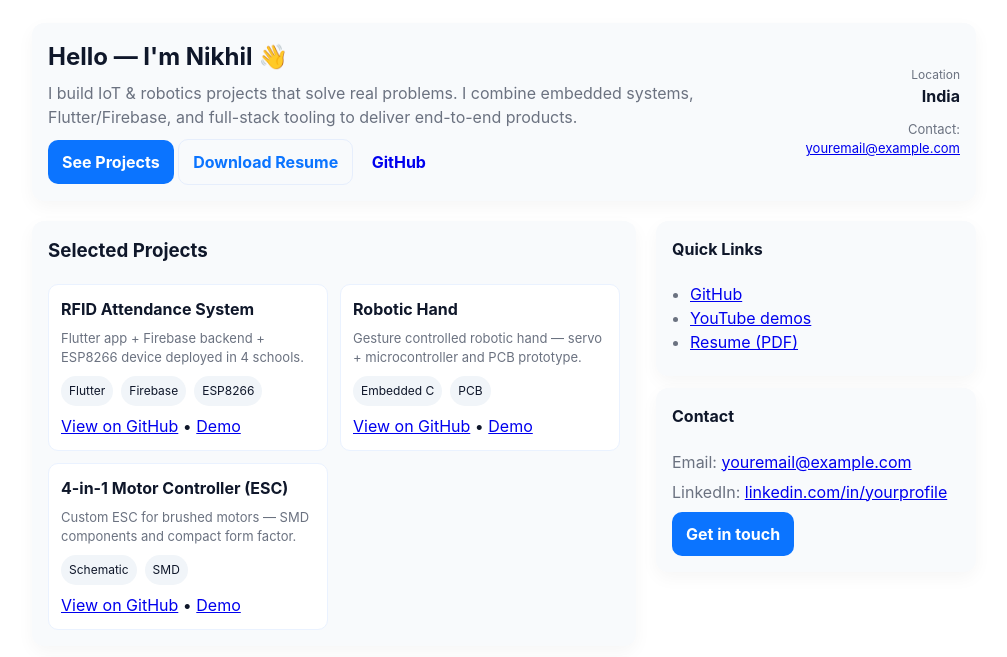
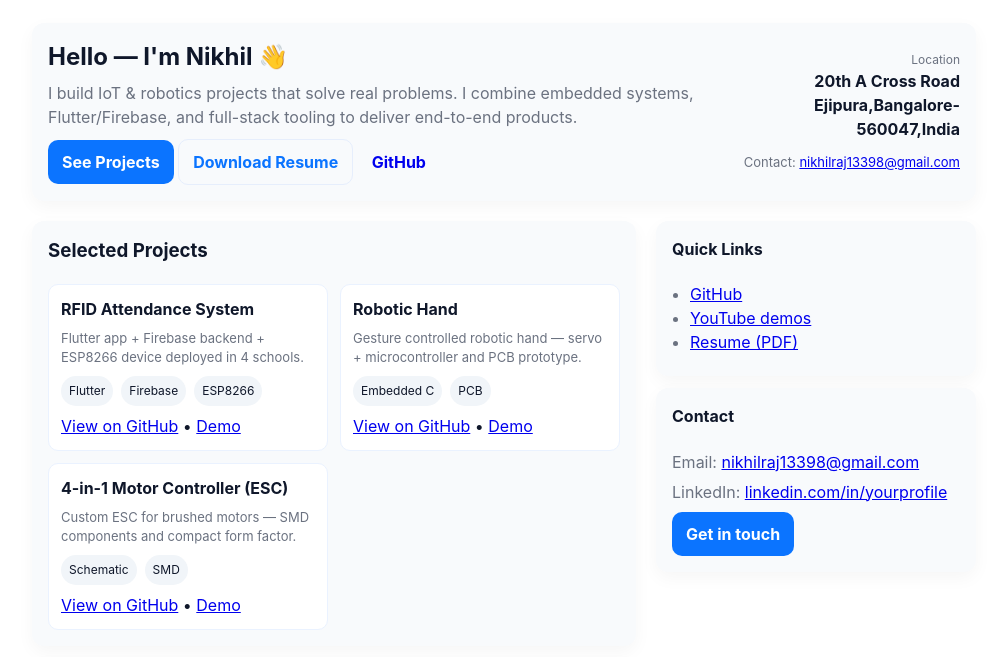
Before and after one commit to nikhilraj13398/nikhilraj13398.github.io, a plain HTML site: page index.html in a window 1280 px wide. Shown: the part 95-752 px from the top of the page, without its empty margins (136-1143 px from the left). Drawn offline with Linux system fonts and the light colour scheme.

Commit message:
Update contact information in index.html

```diff
--- a/index.html
+++ b/index.html
@@ -73,8 +73,8 @@
         </div>
         <div style="text-align:right">
           <div style="font-size:12px;color:var(--muted)">Location</div>
-          <div style="font-weight:700">India</div>
-          <div style="margin-top:12px;color:var(--muted);font-size:13px">Contact: <a href="mailto:youremail@example.com">youremail@example.com</a></div>
+          <div style="font-weight:700">20th A Cross Road Ejipura,Bangalore-560047,India</div>
+          <div style="margin-top:12px;color:var(--muted);font-size:13px">Contact: <a href="nikhilraj13398@gmail.com">nikhilraj13398@gmail.com</a></div>
         </div>
       </div>
     </section>
@@ -145,7 +145,7 @@
 
         <div class="card" style="margin-top:12px">
           <h4 style="margin-top:0">Contact</h4>
-          <p style="color:var(--muted);margin:6px 0">Email: <a href="mailto:youremail@example.com">youremail@example.com</a></p>
+          <p style="color:var(--muted);margin:6px 0">Email: <a href="nikhilraj13398@gmail.com">nikhilraj13398@gmail.com</a></p>
           <p style="color:var(--muted);margin:6px 0">LinkedIn: <a href="#">linkedin.com/in/yourprofile</a></p>
           <div style="margin-top:8px"><a class="btn btn-primary" href="#contact">Get in touch</a></div>
         </div>
```
